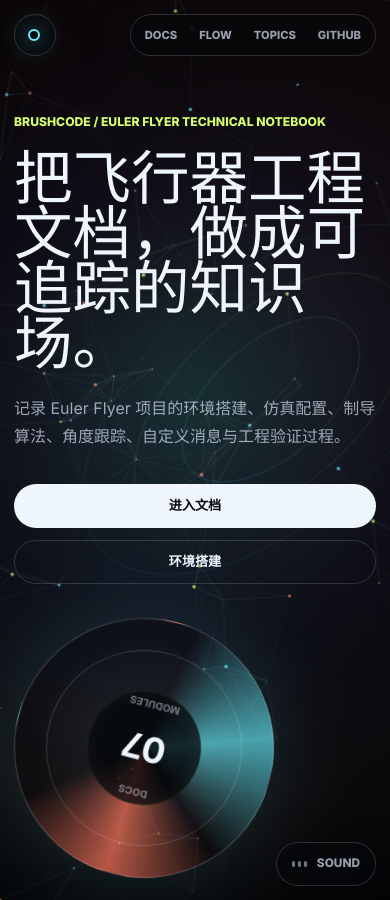
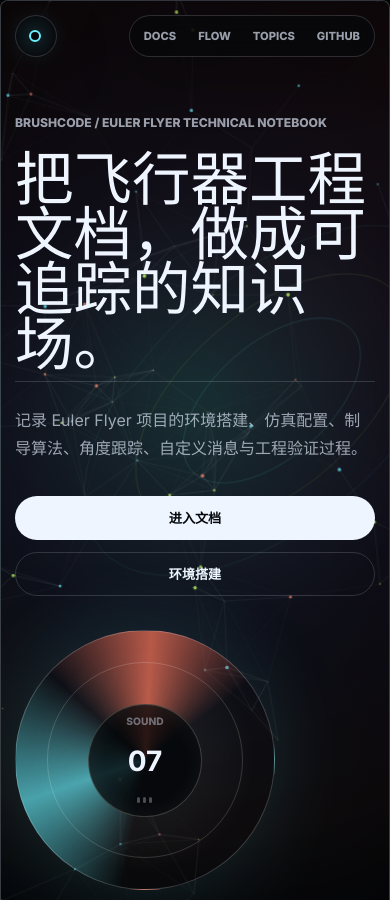
Before and after one commit to Wyt-Loc/Euler-Flyer, a Sphinx documentation site: the page built from Euler-Flyer/source/index.rst, in a window 390 px wide and 900 px high. Built offline with Sphinx 7.4.7 and the PyData theme 0.15.4, drawn with Linux system fonts in a browser that asks for light colours.

Commit message:
添加自定义风格.

```diff
--- a/Euler-Flyer/source/_static/brushcode-home.css
+++ b/Euler-Flyer/source/_static/brushcode-home.css
@@ -103,8 +103,7 @@
 }
 
 .bc-brand,
-.bc-nav,
-.bc-sound-toggle {
+.bc-nav {
   border: 1px solid var(--bc-line);
   background: rgba(5, 7, 10, 0.62);
   box-shadow: 0 18px 54px rgba(0, 0, 0, 0.28);
@@ -159,22 +158,11 @@
 }
 
 .bc-sound-toggle {
-  position: fixed;
-  right: 24px;
-  bottom: 24px;
-  z-index: 30;
-  display: inline-flex;
-  min-height: 44px;
-  align-items: center;
-  gap: 10px;
-  border-radius: 999px;
-  padding: 0 15px;
+  border: 1px solid rgba(238, 245, 255, 0.18);
   color: var(--bc-muted);
   font: inherit;
-  font-size: 0.74rem;
-  font-weight: 800;
-  text-transform: uppercase;
   cursor: pointer;
+  transition: border-color 180ms ease, color 180ms ease, box-shadow 180ms ease, transform 180ms ease;
 }
 
 .bc-sound-toggle:hover,
@@ -182,11 +170,15 @@
 .bc-sound-toggle.is-playing {
   border-color: rgba(104, 242, 255, 0.48);
   color: var(--bc-text);
+  box-shadow:
+    inset 0 0 24px rgba(255, 255, 255, 0.08),
+    0 0 44px rgba(104, 242, 255, 0.18);
+  outline: none;
 }
 
 .bc-sound-bars {
   display: inline-flex;
-  height: 18px;
+  height: 16px;
   align-items: center;
   gap: 3px;
 }
@@ -325,7 +317,6 @@
     conic-gradient(from 190deg, transparent, rgba(104, 242, 255, 0.65), transparent 34%, rgba(255, 120, 93, 0.7), transparent 62%),
     radial-gradient(circle, rgba(255, 255, 255, 0.08), rgba(255, 255, 255, 0.02) 52%, transparent 62%);
   box-shadow: 0 0 86px rgba(104, 242, 255, 0.14);
-  animation: bcOrbit 12s linear infinite;
 }
 
 .bc-orbit-ring::before,
@@ -352,18 +343,25 @@
   border-radius: 50%;
   background: rgba(2, 4, 7, 0.78);
   box-shadow: inset 0 0 24px rgba(255, 255, 255, 0.06);
+  padding: 0;
+  text-align: center;
+  text-transform: uppercase;
 }
 
 .bc-orbit-core strong {
   color: var(--bc-text);
   font-size: 2.2rem;
+  line-height: 1;
 }
 
-.bc-orbit-core span {
+.bc-orbit-core .bc-disc-label {
   color: var(--bc-dim);
   font-size: 0.64rem;
   font-weight: 800;
-  text-transform: uppercase;
+}
+
+.bc-orbit-core .bc-sound-bars {
+  color: var(--bc-dim);
 }
 
 .bc-orbit p {
@@ -705,9 +703,8 @@
     grid-column: 2;
   }
 
-  .bc-sound-toggle {
-    right: 14px;
-    bottom: 14px;
+  .bc-orbit-core strong {
+    font-size: 1.75rem;
   }
 }
 
--- a/Euler-Flyer/source/_static/custom.css
+++ b/Euler-Flyer/source/_static/custom.css
@@ -1,4 +1,194 @@
 /* Euler Flyer 主题微调 */
+:root {
+  --ef-bg: #030406;
+  --ef-panel: rgba(12, 16, 22, 0.78);
+  --ef-panel-strong: rgba(18, 23, 32, 0.9);
+  --ef-line: rgba(226, 238, 255, 0.16);
+  --ef-text: #eef5ff;
+  --ef-muted: rgba(229, 239, 255, 0.66);
+  --ef-dim: rgba(229, 239, 255, 0.42);
+  --ef-aqua: #68f2ff;
+  --ef-lime: #d6ff6f;
+  --ef-coral: #ff785d;
+}
+
+html[data-theme="dark"] {
+  --pst-color-background: var(--ef-bg);
+  --pst-color-on-background: var(--ef-panel);
+  --pst-color-surface: var(--ef-panel-strong);
+  --pst-color-on-surface: var(--ef-panel);
+  --pst-color-text-base: var(--ef-text);
+  --pst-color-text-muted: var(--ef-muted);
+  --pst-color-border: var(--ef-line);
+  --pst-color-link: var(--ef-aqua);
+  --pst-color-link-hover: var(--ef-lime);
+  --pst-color-primary: var(--ef-aqua);
+  --pst-color-secondary: var(--ef-lime);
+  color-scheme: dark;
+}
+
+html[data-theme="dark"]:not(.bc-home-page) body {
+  background:
+    radial-gradient(circle at 18% 12%, rgba(104, 242, 255, 0.12), transparent 30rem),
+    radial-gradient(circle at 88% 8%, rgba(255, 120, 93, 0.1), transparent 26rem),
+    radial-gradient(circle at 55% 92%, rgba(214, 255, 111, 0.07), transparent 34rem),
+    var(--ef-bg);
+  color: var(--ef-text);
+}
+
+html[data-theme="dark"]:not(.bc-home-page) .bd-page-width,
+html[data-theme="dark"]:not(.bc-home-page) .bd-container,
+html[data-theme="dark"]:not(.bc-home-page) .bd-container__inner,
+html[data-theme="dark"]:not(.bc-home-page) .bd-main,
+html[data-theme="dark"]:not(.bc-home-page) .bd-content,
+html[data-theme="dark"]:not(.bc-home-page) .bd-article-container {
+  background: transparent !important;
+}
+
+html[data-theme="dark"]:not(.bc-home-page) body::before {
+  position: fixed;
+  inset: 0;
+  z-index: -1;
+  pointer-events: none;
+  content: "";
+  opacity: 0.16;
+  background-image:
+    linear-gradient(rgba(255, 255, 255, 0.04) 1px, transparent 1px),
+    linear-gradient(90deg, rgba(255, 255, 255, 0.035) 1px, transparent 1px);
+  background-size: 54px 54px;
+  mask-image: radial-gradient(circle at center, black, transparent 78%);
+}
+
+.ef-ambient-field {
+  position: fixed;
+  inset: 0;
+  z-index: -2;
+  width: 100vw;
+  height: 100vh;
+  pointer-events: none;
+  opacity: 0.78;
+}
+
+html[data-theme="dark"] .bd-header {
+  position: sticky;
+  z-index: 20;
+  border-bottom: 1px solid var(--ef-line);
+  background: rgba(5, 7, 10, 0.72) !important;
+  box-shadow: 0 18px 54px rgba(0, 0, 0, 0.26);
+  backdrop-filter: blur(18px);
+}
+
+html[data-theme="dark"] .bd-sidebar-primary,
+html[data-theme="dark"] .bd-sidebar-secondary {
+  position: sticky;
+  z-index: 5;
+  border-color: var(--ef-line);
+  background: transparent !important;
+  backdrop-filter: none;
+}
+
+html[data-theme="dark"] .bd-sidebar-primary::before,
+html[data-theme="dark"] .bd-sidebar-secondary::before {
+  position: absolute;
+  inset: 0;
+  z-index: -1;
+  pointer-events: none;
+  content: "";
+  background: linear-gradient(90deg, rgba(3, 4, 6, 0.36), transparent 78%);
+}
+
+html[data-theme="dark"] .bd-sidebar-secondary::before {
+  background: linear-gradient(270deg, rgba(3, 4, 6, 0.28), transparent 78%);
+}
+
+html[data-theme="dark"] .bd-article-container {
+  position: relative;
+  z-index: 2;
+}
+
+html[data-theme="dark"] article.bd-article {
+  border: 1px solid var(--ef-line);
+  border-radius: 8px;
+  margin: 1.25rem 0 2.5rem;
+  padding: clamp(1.1rem, 2.6vw, 2.4rem);
+  background:
+    radial-gradient(circle at 92% 12%, rgba(104, 242, 255, 0.06), transparent 18rem),
+    linear-gradient(140deg, rgba(255, 255, 255, 0.07), rgba(255, 255, 255, 0.018)),
+    rgba(10, 14, 20, 0.94);
+  box-shadow: 0 28px 80px rgba(0, 0, 0, 0.34);
+  backdrop-filter: blur(18px);
+}
+
+html[data-theme="dark"] article.bd-article h1,
+html[data-theme="dark"] article.bd-article h2,
+html[data-theme="dark"] article.bd-article h3 {
+  color: var(--ef-text);
+  letter-spacing: 0;
+}
+
+html[data-theme="dark"] article.bd-article h1 {
+  border-bottom: 1px solid var(--ef-line);
+  padding-bottom: 0.65rem;
+}
+
+html[data-theme="dark"] article.bd-article h2 {
+  border-bottom: 1px solid rgba(226, 238, 255, 0.1);
+  padding-bottom: 0.45rem;
+}
+
+html[data-theme="dark"] article.bd-article p,
+html[data-theme="dark"] article.bd-article li,
+html[data-theme="dark"] article.bd-article dd {
+  color: var(--ef-muted);
+}
+
+html[data-theme="dark"] .toctree-wrapper,
+html[data-theme="dark"] .admonition,
+html[data-theme="dark"] .sd-card,
+html[data-theme="dark"] .prev-next-area a {
+  border: 1px solid var(--ef-line);
+  border-radius: 8px;
+  background: rgba(18, 23, 32, 0.72);
+  box-shadow: 0 18px 54px rgba(0, 0, 0, 0.18);
+}
+
+html[data-theme="dark"] .toctree-wrapper {
+  padding: 1rem 1.2rem;
+}
+
+html[data-theme="dark"] .highlight,
+html[data-theme="dark"] div[class^="highlight-"] {
+  border: 1px solid rgba(104, 242, 255, 0.18);
+  border-radius: 8px;
+  background: rgba(2, 4, 7, 0.78);
+  box-shadow: inset 0 0 24px rgba(255, 255, 255, 0.04);
+}
+
+html[data-theme="dark"] .highlight pre {
+  background: transparent;
+}
+
+html[data-theme="dark"] .toc-entry a.nav-link,
+html[data-theme="dark"] .bd-links .nav-link {
+  border-radius: 999px;
+  color: var(--ef-muted);
+  text-shadow: 0 1px 16px rgba(0, 0, 0, 0.72);
+}
+
+html[data-theme="dark"] .toc-entry a.nav-link:hover,
+html[data-theme="dark"] .toc-entry a.nav-link.active,
+html[data-theme="dark"] .bd-links .nav-link:hover,
+html[data-theme="dark"] .bd-links .nav-link.active {
+  background: rgba(104, 242, 255, 0.08);
+  color: var(--ef-text);
+}
+
+html[data-theme="dark"] .navbar-brand,
+html[data-theme="dark"] .navbar-nav .nav-link,
+html[data-theme="dark"] .navbar-icon-links a {
+  color: var(--ef-text) !important;
+}
+
 .navbar-brand img,
 .bd-header-article .navbar-brand img {
   height: 2rem;
--- a/Euler-Flyer/source/_static/custom.js
+++ b/Euler-Flyer/source/_static/custom.js
@@ -1 +1,146 @@
-/* Euler Flyer 站点脚本占位 */
+(() => {
+  let hasStoredTheme = false;
+
+  try {
+    hasStoredTheme = Boolean(window.localStorage.getItem("theme") || window.localStorage.getItem("mode"));
+  } catch {
+    hasStoredTheme = false;
+  }
+
+  if (!hasStoredTheme) {
+    document.documentElement.dataset.mode = "dark";
+    document.documentElement.dataset.theme = "dark";
+  }
+
+  function initAmbientField() {
+  if (document.documentElement.classList.contains("bc-home-page") || document.querySelector(".bc-home")) return;
+  if (!document.body || document.querySelector(".ef-ambient-field")) return;
+
+  const canvas = document.createElement("canvas");
+  canvas.className = "ef-ambient-field";
+  canvas.setAttribute("aria-hidden", "true");
+  document.body.prepend(canvas);
+
+  const ctx = canvas.getContext("2d");
+  const pointer = { x: 0.5, y: 0.45, active: false };
+  const particles = [];
+  let width = 0;
+  let height = 0;
+  let dpr = 1;
+  let frame = 0;
+
+  function resize() {
+    dpr = Math.min(window.devicePixelRatio || 1, 2);
+    width = window.innerWidth;
+    height = window.innerHeight;
+    canvas.width = Math.floor(width * dpr);
+    canvas.height = Math.floor(height * dpr);
+    canvas.style.width = `${width}px`;
+    canvas.style.height = `${height}px`;
+    ctx.setTransform(dpr, 0, 0, dpr, 0, 0);
+
+    const targetCount = Math.min(110, Math.max(48, Math.floor((width * height) / 15000)));
+    particles.length = 0;
+
+    for (let i = 0; i < targetCount; i += 1) {
+      particles.push({
+        x: Math.random() * width,
+        y: Math.random() * height,
+        z: Math.random() * 0.9 + 0.1,
+        speed: Math.random() * 0.18 + 0.045,
+        drift: Math.random() * Math.PI * 2,
+        hue: Math.random() > 0.68 ? 82 : Math.random() > 0.44 ? 188 : 12,
+      });
+    }
+  }
+
+  function drawGlow() {
+    const px = pointer.x * width;
+    const py = pointer.y * height;
+    const glow = ctx.createRadialGradient(px, py, 20, px, py, Math.max(width, height) * 0.58);
+    glow.addColorStop(0, "rgba(104, 242, 255, 0.12)");
+    glow.addColorStop(0.42, "rgba(155, 140, 255, 0.045)");
+    glow.addColorStop(0.76, "rgba(255, 120, 93, 0.025)");
+    glow.addColorStop(1, "rgba(3, 4, 6, 0)");
+    ctx.fillStyle = glow;
+    ctx.fillRect(0, 0, width, height);
+  }
+
+  function drawParticles() {
+    const px = pointer.x * width;
+    const py = pointer.y * height;
+
+    for (const particle of particles) {
+      const dx = particle.x - px;
+      const dy = particle.y - py;
+      const distance = Math.max(1, Math.hypot(dx, dy));
+      const influence = pointer.active ? Math.max(0, 1 - distance / 260) : 0;
+      const wave = Math.sin(frame * 0.006 + particle.drift) * 0.35;
+
+      particle.x += Math.cos(particle.drift + frame * 0.0015) * particle.speed + dx * influence * 0.002;
+      particle.y += particle.speed * (0.72 + particle.z) + wave * 0.06 + dy * influence * 0.002;
+
+      if (particle.y > height + 24) particle.y = -24;
+      if (particle.x < -24) particle.x = width + 24;
+      if (particle.x > width + 24) particle.x = -24;
+
+      const alpha = 0.12 + particle.z * 0.42 + influence * 0.22;
+      ctx.beginPath();
+      ctx.fillStyle = `hsla(${particle.hue}, 96%, 68%, ${alpha})`;
+      ctx.arc(particle.x, particle.y, particle.z * 1.45 + influence, 0, Math.PI * 2);
+      ctx.fill();
+    }
+  }
+
+  function drawFilaments() {
+    ctx.lineWidth = 1;
+
+    for (let i = 0; i < particles.length; i += 1) {
+      const a = particles[i];
+      for (let j = i + 1; j < particles.length; j += 1) {
+        const b = particles[j];
+        const distance = Math.hypot(a.x - b.x, a.y - b.y);
+
+        if (distance < 118) {
+          const alpha = (1 - distance / 118) * 0.08;
+          ctx.strokeStyle = `rgba(220, 244, 255, ${alpha})`;
+          ctx.beginPath();
+          ctx.moveTo(a.x, a.y);
+          ctx.lineTo(b.x, b.y);
+          ctx.stroke();
+        }
+      }
+    }
+  }
+
+  function animate() {
+    frame += 1;
+    ctx.clearRect(0, 0, width, height);
+    ctx.fillStyle = "rgba(3, 4, 6, 0.7)";
+    ctx.fillRect(0, 0, width, height);
+    drawGlow();
+    drawParticles();
+    drawFilaments();
+    requestAnimationFrame(animate);
+  }
+
+  window.addEventListener("resize", resize);
+  window.addEventListener("pointermove", event => {
+    pointer.x = event.clientX / Math.max(1, width);
+    pointer.y = event.clientY / Math.max(1, height);
+    pointer.active = true;
+  });
+  window.addEventListener("pointerleave", () => {
+    pointer.active = false;
+  });
+
+  resize();
+  animate();
+  }
+
+  if (document.readyState === "loading") {
+    document.addEventListener("DOMContentLoaded", initAmbientField, { once: true });
+  } else {
+    initAmbientField();
+  }
+})();
--- a/Euler-Flyer/source/index.rst
+++ b/Euler-Flyer/source/index.rst
@@ -13,11 +13,6 @@
    <div class="bc-home" id="top">
      <canvas id="bc-field" aria-hidden="true"></canvas>
      <div class="bc-grain" aria-hidden="true"></div>
-
-     <button class="bc-sound-toggle" type="button" aria-pressed="false" aria-label="开启环境音">
-       <span class="bc-sound-bars" aria-hidden="true"><i></i><i></i><i></i></span>
-       <span>Sound</span>
-     </button>
 
      <header class="bc-header">
        <a class="bc-brand" href="#top" aria-label="Euler Flyer home">
@@ -48,11 +43,11 @@
 
          <aside class="bc-orbit" aria-label="文档状态">
            <div class="bc-orbit-ring">
-             <div class="bc-orbit-core">
-               <span>Docs</span>
+             <button class="bc-orbit-core bc-sound-toggle" type="button" aria-pressed="false" aria-label="开启环境音">
+               <span class="bc-disc-label">Sound</span>
                <strong>07</strong>
-               <span>modules</span>
-             </div>
+               <span class="bc-sound-bars" aria-hidden="true"><i></i><i></i><i></i></span>
+             </button>
            </div>
            <p>从本地编译环境到仿真验证，把项目推进中的关键路径整理成可复现手册。</p>
          </aside>
```
Also changed, not shown: Euler-Flyer/source/添加自定义消息.md (+8 -7 lines), Euler-Flyer/source/custom-mavlink.assets/image-20251118092457372.png (renamed from Euler-Flyer/source/添加自定义消息.assets/image-20251118092457372.png), Euler-Flyer/source/custom-mavlink.assets/image-20251118173028208.png (renamed from Euler-Flyer/source/添加自定义消息.assets/image-20251118173028208.png), Euler-Flyer/source/custom-mavlink.assets/image-20251118173131235.png (renamed from Euler-Flyer/source/添加自定义消息.assets/image-20251118173131235.png), Euler-Flyer/source/custom-mavlink.assets/image-20251118173620968.png (renamed from Euler-Flyer/source/添加自定义消息.assets/image-20251118173620968.png), Euler-Flyer/source/custom-mavlink.assets/image-20251118174203856.png (renamed from Euler-Flyer/source/添加自定义消息.assets/image-20251118174203856.png), Euler-Flyer/source/custom-mavlink.assets/image-20251118174525854.png (renamed from Euler-Flyer/source/添加自定义消息.assets/image-20251118174525854.png), Euler-Flyer/source/custom-mavlink.assets/image-20251118174636127.png (renamed from Euler-Flyer/source/添加自定义消息.assets/image-20251118174636127.png), Euler-Flyer/source/custom-mavlink.assets/image-20251118175138563.png (renamed from Euler-Flyer/source/添加自定义消息.assets/image-20251118175138563.png).
